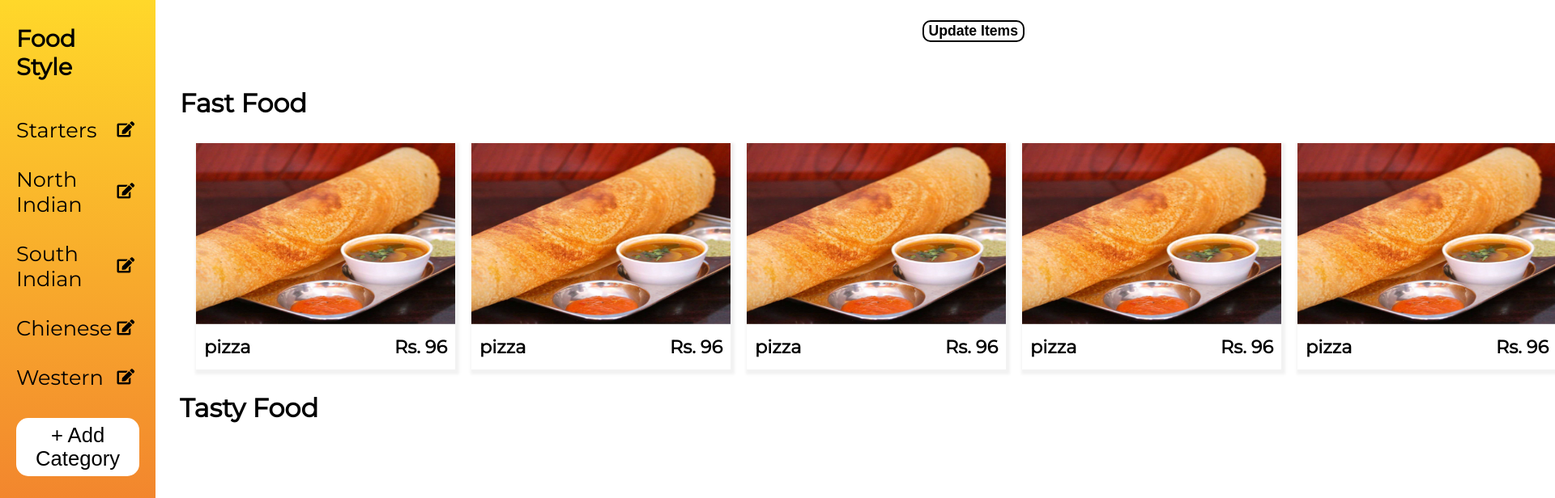
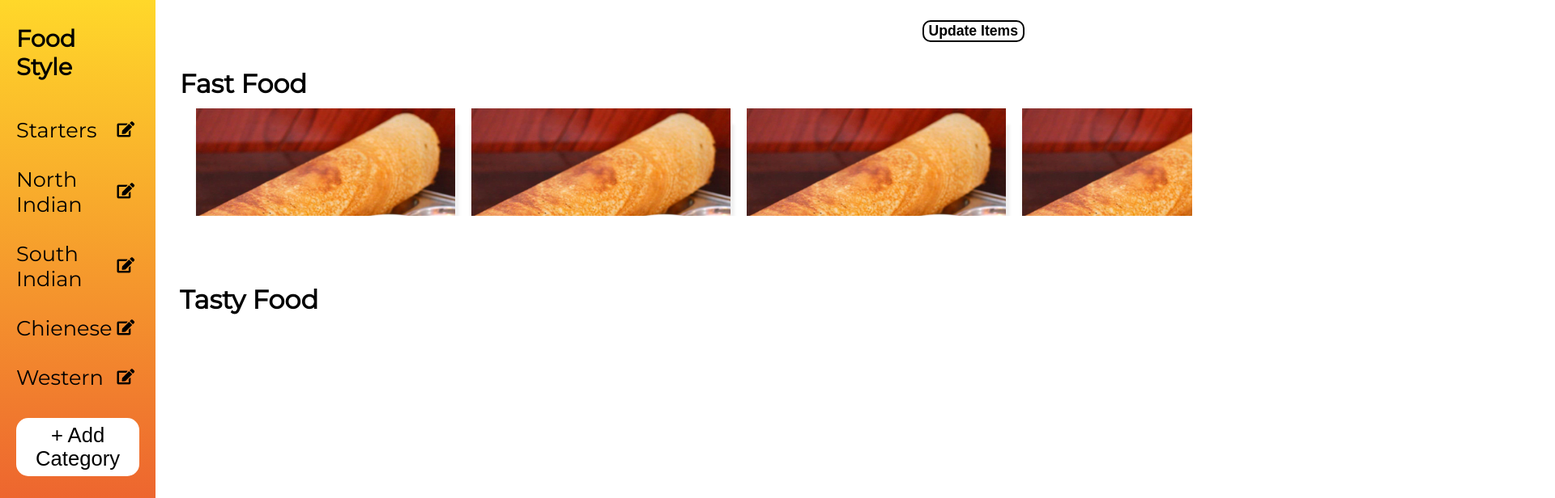
Before and after one commit to Vishal-Choudhary-bulu/Upfront-Merchant, a React (Create React App) app in the folder client/: page / in a window 1280 px wide. Shown: the top 616 px of the page at 81% size, 1920 px wide, since content can reach past the window. Built offline with nearby package versions, Linux system fonts and the light colour scheme.

Commit message:
scroll behaviour fixed

```diff
--- a/client/src/Components/Inventory/Menus/Menus.css
+++ b/client/src/Components/Inventory/Menus/Menus.css
@@ -1,17 +1,22 @@
 .Menus{
     height: 100%;
+    width: auto;
+    min-width: 100vw;
     display: flex;
     flex-flow: column;
-    /* overflow-x:hidden; */
+    overflow-x: hidden;
 }
 
 .MenusCategory{
     padding: 5% 10px 10px 10px;
-    height: 35vh;
+    height: 50vh;
     display: flex;
     flex-flow: column;
     align-items: flex-start;
     justify-content: flex-start;
+    overflow-x: scroll;
+    overflow: -moz-scrollbars-none;
+    overflow-y: hidden;
 }
 
 .MenusCategoryTitle{
@@ -19,15 +24,22 @@
     font-weight: bolder;
     margin: 20px;
     display: flex;
+    position: absolute;
+    z-index: 2;
 }
 
 .MenusCards{
     display: flex;
+    margin-top:10vh;
     padding-left: 30px;
+    padding-right: 100vw;
+    /* overflow-x: scroll; */
+    /* overflow-y: hidden; */
 }
 
 .MenuPhoto{
     overflow: hidden;
+    margin-top: -20px;
 }
 .MenuPhoto img{
     width: 100%;
@@ -40,9 +52,11 @@
     width: 40vh;
     height: 35vh;
     box-shadow: 2px 3px 3px 3px rgba(212, 212, 212, 0.308);
-    display: grid;
-    grid-template-rows: 4fr 1fr;
-    grid-auto-rows: 30vw;
+    /* display: grid;
+    grid-template-rows: 1fr 4fr 1fr;
+    grid-auto-rows: 30vw; */
+    display: flex;
+    flex-direction: column;
 }
 
 .MenusNamePrice{
@@ -52,10 +66,11 @@
     flex-flow: row;
     align-items:center;
     justify-content: space-between;
+    height: 10%;
 }
 
 .MenusNamePrice{
-    padding: 1px 10px;
+    padding: 5px 10px;
 }
 
 
@@ -85,15 +100,17 @@
 .DelMenuBtn{
     background-color: rgb(255, 255, 255);
     border: 1px solid black;
-    margin: -4px 0 0 -4px;
+    margin: -4px 0 0px -4px;
     padding: 5px 9px;
     border-radius: 50%;
-    position: absolute;
+    width: 30px;
+    height: 30px;
+    position: relative;
     outline: none;
 }
 
 .offeraplBtn{
-    position: absolute;
+    position: relative;
     /* margin-left: -15px; */
     transform: scale(2);
 }
--- a/client/src/Components/Inventory/Menus/Menus.jsx
+++ b/client/src/Components/Inventory/Menus/Menus.jsx
@@ -227,12 +227,13 @@ export default class Menus extends Component {
                 <div className="MenusCards">
                 {this.state.menus.map((m)=>(
                     m.category_id === c.category_id? (
+
                         <div className="MenuCard" key= {m.id}>
                             { this.state.isEditing && !this.state.isApplying && <button className="DelMenuBtn" onClick={()=>(this.handleDeleteMenu(m.id))}>&#10008;</button>}
+                            { this.state.SelectedOffer_id !== "" && <input type="checkbox" name="apply" className="offeraplBtn" onChange = {()=>(this.handleOfferonOne(m.id))} checked = {this.handleCheckBox(m.id)}/>}
                             <div className="MenuPhoto">
                                 <img src={cake} alt="menu"/> {/*m.photo here*/}
                             </div>
-                            { this.state.SelectedOffer_id !== "" && <input type="checkbox" name="apply" className="offeraplBtn" onChange = {()=>(this.handleOfferonOne(m.id))} checked = {this.handleCheckBox(m.id)}/>}
                             <div className= "MenusNamePrice">
                                 <div className="MenuName">{m.name}</div>
                                 <div className="MenuPrice">Rs. {m.price* 80 / 100}</div>
--- a/client/src/index.css
+++ b/client/src/index.css
@@ -10,6 +10,7 @@ body {
   -webkit-font-smoothing: antialiased;
   -moz-osx-font-smoothing: grayscale;
   font-family: 'Montserrat', sans-serif;
+  overflow-x: hidden;
 }
 
 code {
@@ -20,3 +21,24 @@ code {
 button{
    cursor: pointer;
 }
+
+
+::-webkit-scrollbar{
+  width: 5px;
+  display: none;
+}
+
+
+::-webkit-scrollbar-track{
+  border-radius:10px;
+  background-color: rgb(241, 244, 247);
+}
+
+::-webkit-scrollbar-thumb{
+  background: #387CA6;
+  border-radius: 10px;
+}
+
+::-webkit-scrollbar-thumb:hover{
+  background: coral;
+}
```
